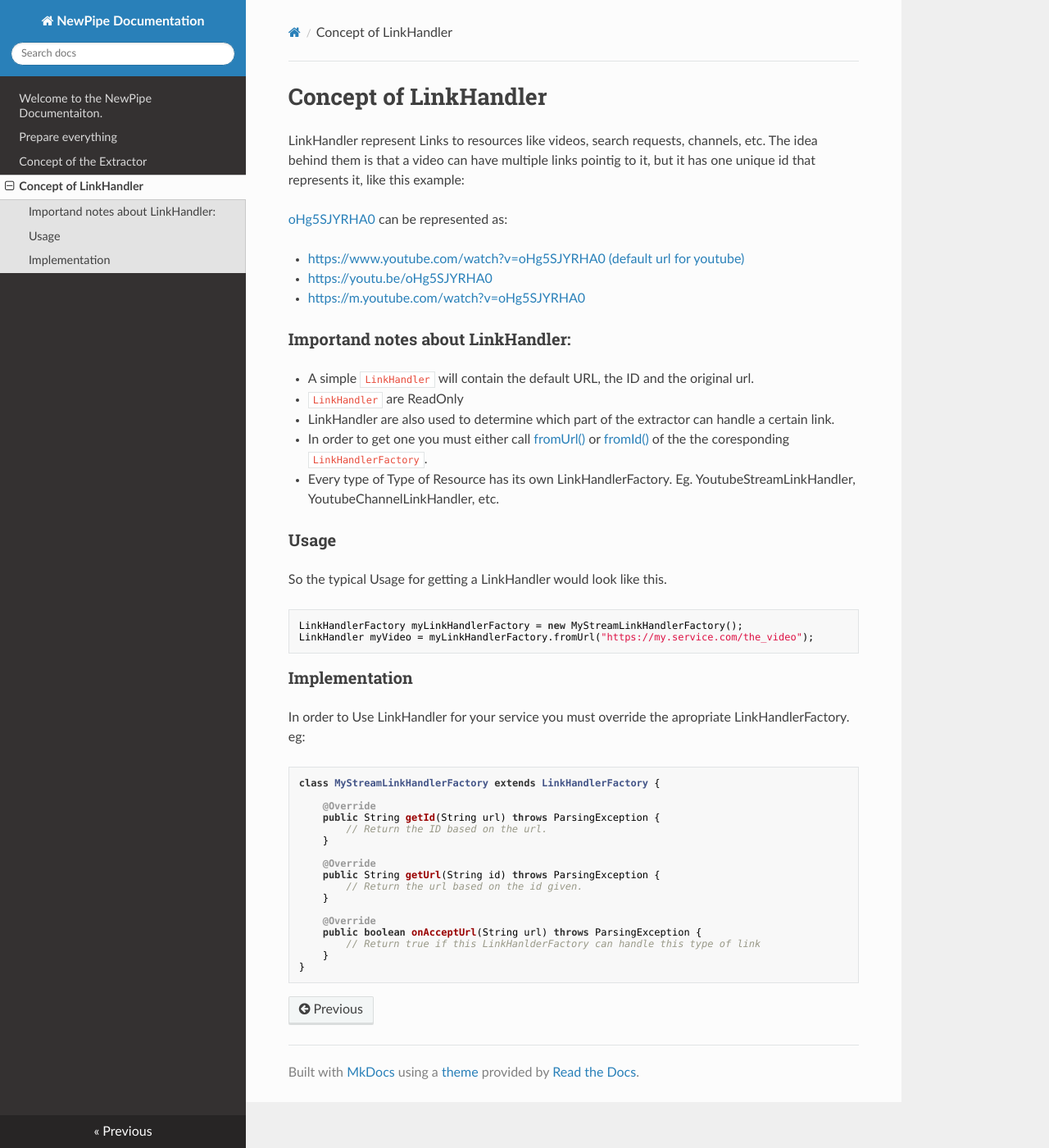
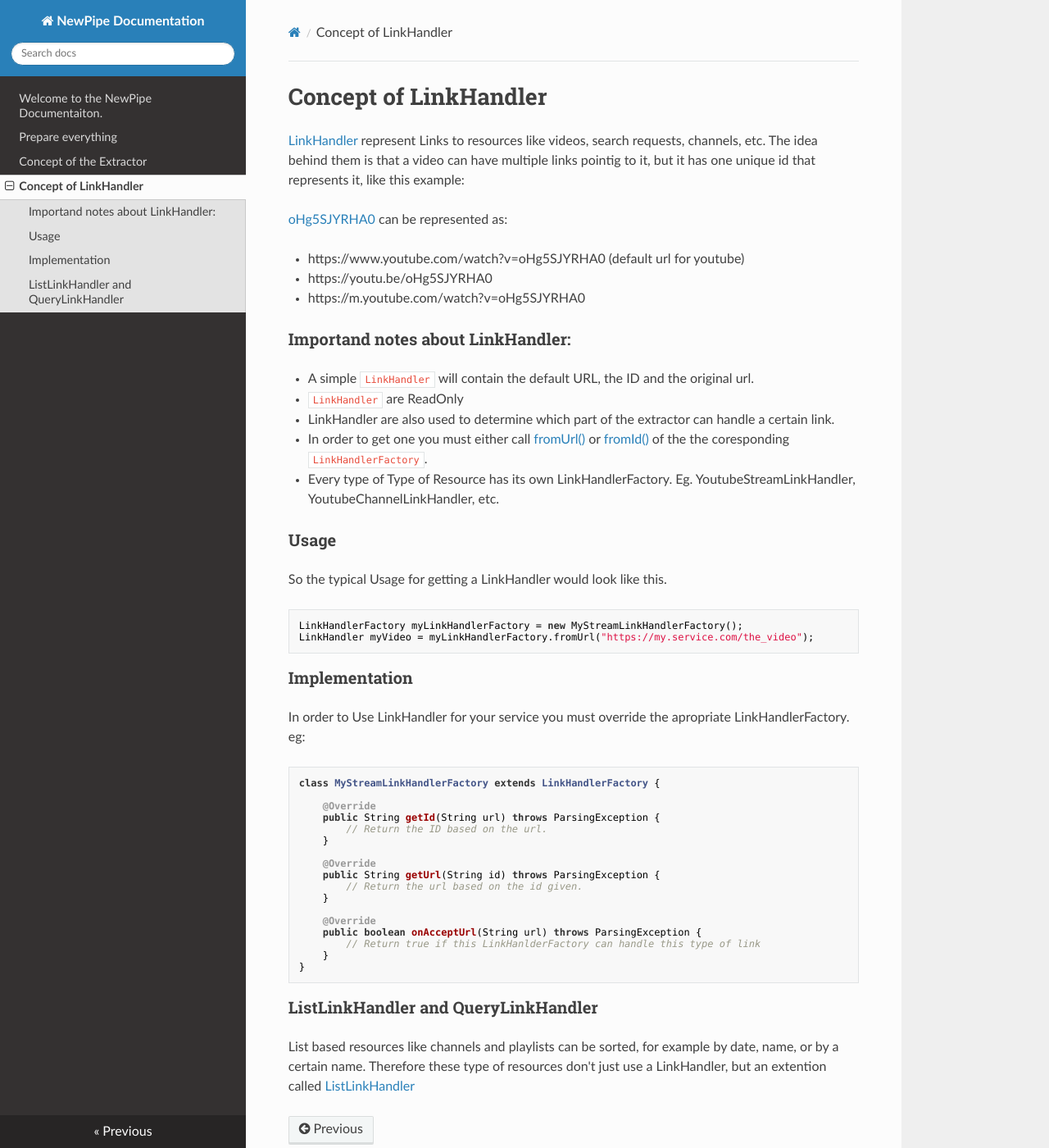
Before and after one commit to TeamNewPipe/documentation, an MkDocs documentation site: the page built from docs/02_Concept_of_LinkHandler.md, in a window 1280 px wide and 1400 px high. Shown: the whole window at 82% size. Built offline with MkDocs 1.6.1, drawn with Linux system fonts in a browser that asks for light colours; nearby versions of some CDN libraries; library files that are not in the unit come from our copies; some of the changed lines change nothing that is shown.

Commit message:
add more info about linkhandler

````diff
--- a/docs/02_Concept_of_LinkHandler.md
+++ b/docs/02_Concept_of_LinkHandler.md
@@ -1,20 +1,22 @@
 # Concept of LinkHandler
 
-LinkHandler represent Links to resources like videos, search requests, channels, etc.
+[LinkHandler](https://teamnewpipe.github.io/NewPipeExtractor/javadoc/org/schabi/newpipe/extractor/linkhandler/LinkHandler.html)
+represent Links to resources like videos, search requests, channels, etc.
 The idea behind them is that a video can have multiple links pointig to it, but it has
 one unique id that represents it, like this example:
 
 [oHg5SJYRHA0](https://www.youtube.com/watch?v=oHg5SJYRHA0) can be represented as:
 
-- [https://www.youtube.com/watch?v=oHg5SJYRHA0 (default url for youtube)](https://www.youtube.com/watch?v=oHg5SJYRHA0)
-- [https://youtu.be/oHg5SJYRHA0](https://www.youtube.com/watch?v=oHg5SJYRHA0)
-- [https://m.youtube.com/watch?v=oHg5SJYRHA0](https://www.youtube.com/watch?v=oHg5SJYRHA0)
+- https://www.youtube.com/watch?v=oHg5SJYRHA0 (default url for youtube)
+- https://youtu.be/oHg5SJYRHA0
+- https://m.youtube.com/watch?v=oHg5SJYRHA0
 
 ### Importand notes about LinkHandler:
 - A simple `LinkHandler` will contain the default URL, the ID and the original url.
 - `LinkHandler` are ReadOnly
 - LinkHandler are also used to determine which part of the extractor can handle a certain link.
-- In order to get one you must either call [fromUrl()](https://teamnewpipe.github.io/NewPipeExtractor/javadoc/org/schabi/newpipe/extractor/linkhandler/LinkHandlerFactory.html#fromUrl-java.lang.String-) or [fromId()](https://teamnewpipe.github.io/NewPipeExtractor/javadoc/org/schabi/newpipe/extractor/linkhandler/LinkHandlerFactory.html#fromId-java.lang.String-) of the the coresponding `LinkHandlerFactory`.
+- In order to get one you must either call
+[fromUrl()](https://teamnewpipe.github.io/NewPipeExtractor/javadoc/org/schabi/newpipe/extractor/linkhandler/LinkHandlerFactory.html#fromUrl-java.lang.String-) or [fromId()](https://teamnewpipe.github.io/NewPipeExtractor/javadoc/org/schabi/newpipe/extractor/linkhandler/LinkHandlerFactory.html#fromId-java.lang.String-) of the the coresponding `LinkHandlerFactory`.
 - Every type of Type of Resource has its own LinkHandlerFactory. Eg. YoutubeStreamLinkHandler, YoutubeChannelLinkHandler, etc.
 
 ### Usage
@@ -48,3 +50,9 @@ class MyStreamLinkHandlerFactory extends LinkHandlerFactory {
     }
 }
 ```
+
+### ListLinkHandler and QueryLinkHandler
+
+List based resources like channels and playlists can be sorted, for example by date, name, or by a certain name.
+Therefore these type of resources don't just use a LinkHandler, but an extention called
+[ListLinkHandler](https://teamnewpipe.github.io/NewPipeExtractor/javadoc/org/schabi/newpipe/extractor/linkhandler/ListLinkHandler.html)
````
